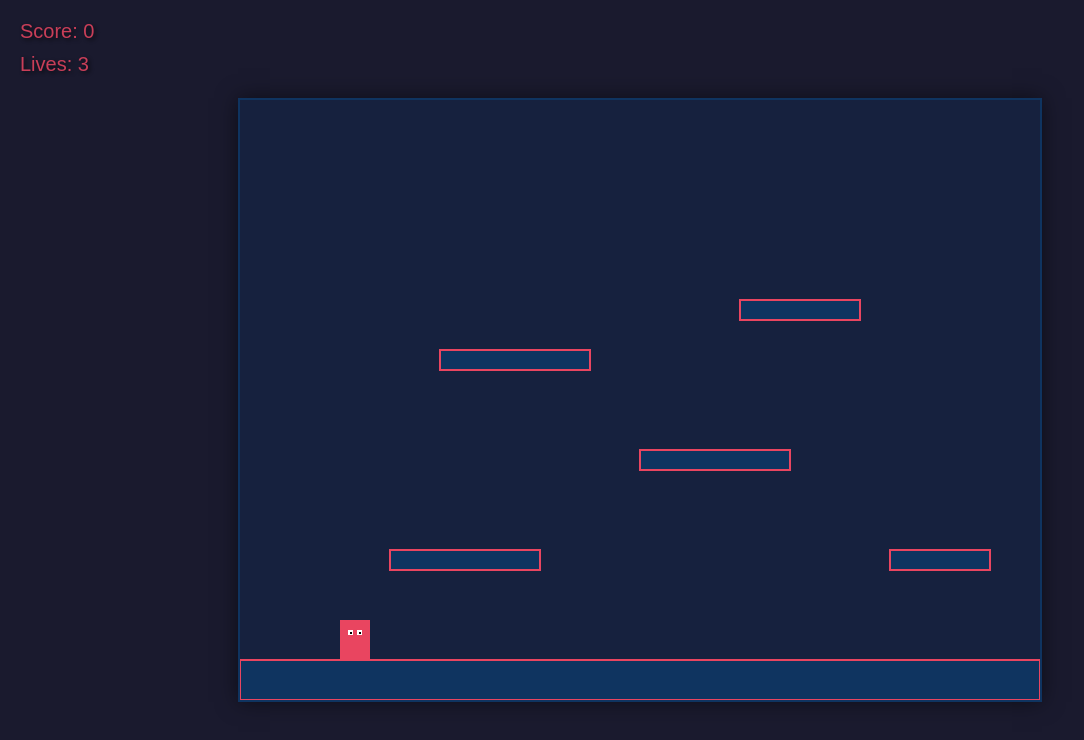
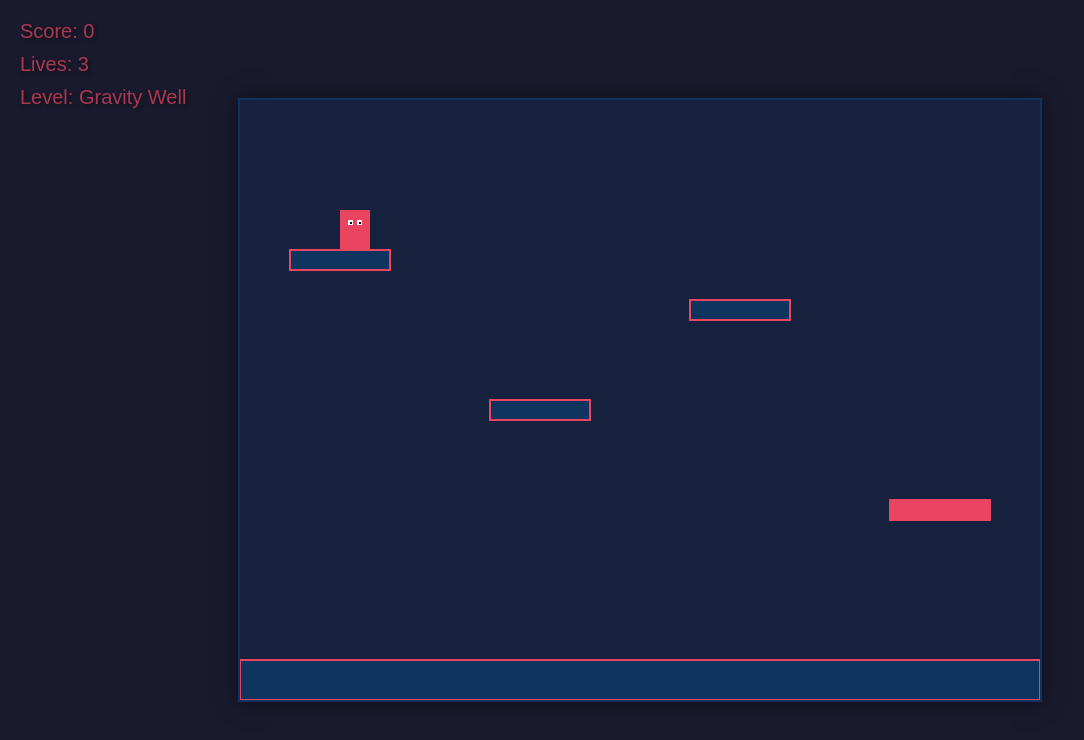
Before and after one commit to xyzza/webfun, a website built with Vite: page index.html in a window 1280 px wide. Shown: the whole page, without its empty margins (0-1084 px from the left). Built offline with nearby package versions, Linux system fonts and the light colour scheme.

Commit message:
enabled multilevel config

```diff
--- a/index.html
+++ b/index.html
@@ -41,6 +41,7 @@
     <div id="ui">
         <div id="score">Score: 0</div>
         <div id="lives">Lives: 3</div>
+        <div id="level">Level: 1</div>
     </div>
     <canvas id="gameCanvas" width="800" height="600"></canvas>
     <script type="module" src="/src/main.ts"></script>
--- a/src/Game.ts
+++ b/src/Game.ts
@@ -2,6 +2,8 @@ import { Player } from './Player';
 import { Platform } from './Platform';
 import { InputManager } from './InputManager';
 import type { GameState } from './types';
+import { LevelManager } from './levels/LevelManager';
+import { getStartingLevelId } from './levels/level-configs/index';
 
 export class Game {
   private canvas: HTMLCanvasElement;
@@ -9,6 +11,7 @@ export class Game {
   private player: Player;
   private platforms: Platform[] = [];
   private inputManager: InputManager;
+  private levelManager: LevelManager;
   private lastTime: number = 0;
   private animationId: number = 0;
 
@@ -17,6 +20,9 @@ export class Game {
     lives: 3,
     isGameOver: false,
     isPaused: false,
+    currentLevelId: '',
+    levelCompleted: false,
+    levelStartTime: 0,
   };
 
   constructor(canvasId: string) {
@@ -34,20 +40,32 @@ export class Game {
 
     this.inputManager = new InputManager();
     this.player = new Player(100, 100);
+    this.levelManager = new LevelManager();
 
-    this.initializePlatforms();
+    // Load starting level
+    this.loadLevel(getStartingLevelId());
   }
 
-  private initializePlatforms(): void {
-    // Ground
-    this.platforms.push(new Platform(0, 560, 800, 40, '#0f3460'));
+  private loadLevel(levelId: string): void {
+    const config = this.levelManager.loadLevel(levelId);
 
-    // Platforms
-    this.platforms.push(new Platform(150, 450, 150, 20, '#0f3460'));
-    this.platforms.push(new Platform(400, 350, 150, 20, '#0f3460'));
-    this.platforms.push(new Platform(200, 250, 150, 20, '#0f3460'));
-    this.platforms.push(new Platform(500, 200, 120, 20, '#0f3460'));
-    this.platforms.push(new Platform(650, 450, 100, 20, '#0f3460'));
+    // Update state
+    this.state.currentLevelId = levelId;
+    this.state.levelCompleted = false;
+    this.state.levelStartTime = Date.now();
+
+    // Create platforms
+    this.platforms = this.levelManager.createPlatforms(config);
+
+    // Configure player
+    const playerConfig = this.levelManager.getPlayerConfig();
+    this.player.configure(playerConfig.physics, playerConfig.features);
+
+    // Reset player position
+    this.player.reset(config.spawnPosition.x, config.spawnPosition.y);
+
+    // Update UI
+    this.updateUI();
   }
 
   private update(deltaTime: number): void {
@@ -65,6 +83,13 @@ export class Game {
 
     // Update score (simple time-based scoring)
     this.state.score += Math.floor(deltaTime * 10);
+
+    // Check win condition
+    if (!this.state.levelCompleted &&
+        this.levelManager.checkWinCondition(this.state, this.platforms, this.player.position)) {
+      this.onLevelComplete();
+    }
+
     this.updateUI();
   }
 
@@ -85,8 +110,13 @@ export class Game {
       this.renderGameOver();
     }
 
-    // Render pause screen
-    if (this.state.isPaused) {
+    // Render level complete screen
+    if (this.state.levelCompleted && !this.state.isGameOver) {
+      this.renderLevelComplete();
+    }
+
+    // Render pause screen (but not if level is complete)
+    if (this.state.isPaused && !this.state.levelCompleted) {
       this.renderPaused();
     }
   }
@@ -134,22 +164,80 @@ export class Game {
     );
   }
 
+  private renderLevelComplete(): void {
+    this.ctx.fillStyle = 'rgba(0, 0, 0, 0.7)';
+    this.ctx.fillRect(0, 0, this.canvas.width, this.canvas.height);
+
+    this.ctx.fillStyle = '#4CAF50';
+    this.ctx.font = '48px Arial';
+    this.ctx.textAlign = 'center';
+    this.ctx.fillText('LEVEL COMPLETE!', this.canvas.width / 2, this.canvas.height / 2 - 40);
+
+    this.ctx.fillStyle = '#ffffff';
+    this.ctx.font = '24px Arial';
+    this.ctx.fillText(
+      `Score: ${this.state.score}`,
+      this.canvas.width / 2,
+      this.canvas.height / 2 + 10
+    );
+
+    const nextLevelId = this.levelManager.getNextLevelId();
+    this.ctx.font = '18px Arial';
+    if (nextLevelId) {
+      this.ctx.fillText(
+        'Press ENTER or N for Next Level',
+        this.canvas.width / 2,
+        this.canvas.height / 2 + 50
+      );
+    } else {
+      this.ctx.fillText(
+        'All Levels Complete!',
+        this.canvas.width / 2,
+        this.canvas.height / 2 + 50
+      );
+    }
+  }
+
   private loseLife(): void {
     this.state.lives--;
 
     if (this.state.lives <= 0) {
       this.state.isGameOver = true;
     } else {
-      // Reset player position
-      this.player.reset(100, 100);
+      // Reset player position to current level's spawn point
+      const config = this.levelManager.getCurrentConfig();
+      if (config) {
+        this.player.reset(config.spawnPosition.x, config.spawnPosition.y);
+      }
     }
 
     this.updateUI();
   }
 
+  private onLevelComplete(): void {
+    this.state.levelCompleted = true;
+    this.state.isPaused = true;
+
+    console.log('Level Complete!');
+  }
+
+  public nextLevel(): void {
+    const nextLevelId = this.levelManager.getNextLevelId();
+
+    if (nextLevelId) {
+      this.loadLevel(nextLevelId);
+      this.state.isPaused = false;
+    } else {
+      console.log('Game Complete! All levels finished.');
+      // Show game complete state
+      this.state.isGameOver = true;
+    }
+  }
+
   private updateUI(): void {
     const scoreElement = document.getElementById('score');
     const livesElement = document.getElementById('lives');
+    const levelElement = document.getElementById('level');
 
     if (scoreElement) {
       scoreElement.textContent = `Score: ${this.state.score}`;
@@ -157,6 +245,11 @@ export class Game {
 
     if (livesElement) {
       livesElement.textContent = `Lives: ${this.state.lives}`;
+    }
+
+    if (levelElement) {
+      const config = this.levelManager.getCurrentConfig();
+      levelElement.textContent = config ? `Level: ${config.name}` : '';
     }
   }
 
@@ -172,10 +265,16 @@ export class Game {
     if (this.inputManager.isPausePressed()) {
       // Simple debouncing - you might want to improve this
       setTimeout(() => {
-        if (!this.state.isGameOver) {
+        if (!this.state.isGameOver && !this.state.levelCompleted) {
           this.state.isPaused = !this.state.isPaused;
         }
       }, 200);
+    }
+
+    // Handle next level
+    if (this.state.levelCompleted && !this.state.isGameOver &&
+        (this.inputManager.isKeyPressed('Enter') || this.inputManager.isKeyPressed('n'))) {
+      this.nextLevel();
     }
 
     // Handle restart
@@ -190,14 +289,13 @@ export class Game {
   };
 
   private restart(): void {
-    this.state = {
-      score: 0,
-      lives: 3,
-      isGameOver: false,
-      isPaused: false,
-    };
-    this.player.reset(100, 100);
-    this.updateUI();
+    this.state.score = 0;
+    this.state.lives = 3;
+    this.state.isGameOver = false;
+    this.state.isPaused = false;
+
+    // Reload starting level
+    this.loadLevel(getStartingLevelId());
   }
 
   public start(): void {
--- a/src/Player.ts
+++ b/src/Player.ts
@@ -1,6 +1,7 @@
 import type { GameObject, Vector2D, Collidable } from './types';
 import type { InputManager } from './InputManager';
 import type { Platform } from './Platform';
+import type { PhysicsConfig, LevelFeatures } from './levels/LevelConfig';
 
 export class Player implements GameObject, Collidable {
   position: Vector2D;
@@ -9,44 +10,97 @@ export class Player implements GameObject, Collidable {
   height: number = 40;
   color: string = '#e94560';
 
-  private readonly gravity: number = 980; // pixels per second squared
-  private readonly jumpForce: number = -450; // pixels per second
-  private readonly moveSpeed: number = 250; // pixels per second
-  private readonly maxFallSpeed: number = 600;
+  // Configurable physics parameters (defaults)
+  private gravity: number = 980;
+  private jumpForce: number = -450;
+  private moveSpeed: number = 250;
+  private maxFallSpeed: number = 600;
 
   private isGrounded: boolean = false;
   private canJump: boolean = true;
 
-  // Progressive speed system
+  // Horizontal acceleration system
   private currentSpeedMultiplier: number = 1.0;
   private lastDirection: number = 0; // -1 (left), 0 (none), 1 (right)
   private readonly speedIncreaseRate: number = 0.05; // 5% per second
   private readonly maxSpeedMultiplier: number = 4.0; // Cap at 400% speed
+
+  // Vertical acceleration system (NEW)
+  private verticalSpeedMultiplier: number = 1.0;
+  private lastVerticalDirection: number = 0; // -1 (up), 0 (none), 1 (down)
+  private verticalAccelConfig?: {
+    enabled: boolean;
+    increaseRate: number;
+    maxMultiplier: number;
+  };
+
+  // Feature flags
+  private features: LevelFeatures = {
+    horizontalAcceleration: true,
+    screenWrapping: true,
+    verticalAcceleration: false,
+  }
 
   constructor(x: number, y: number) {
     this.position = { x, y };
     this.velocity = { x: 0, y: 0 };
   }
 
+  /**
+   * Configure player physics and features for current level
+   */
+  configure(physics: PhysicsConfig, features: LevelFeatures): void {
+    this.gravity = physics.gravity;
+    this.jumpForce = physics.jumpForce;
+    this.moveSpeed = physics.moveSpeed;
+    this.maxFallSpeed = physics.maxFallSpeed;
+    this.features = features;
+
+    if (physics.verticalAcceleration) {
+      this.verticalAccelConfig = physics.verticalAcceleration;
+    }
+  }
+
   update(deltaTime: number, input: InputManager, platforms: Platform[], canvasWidth: number): void {
-    // Apply gravity
-    this.velocity.y += this.gravity * deltaTime;
+    // Vertical acceleration logic (if enabled)
+    if (this.features.verticalAcceleration && this.verticalAccelConfig?.enabled) {
+      const currentVerticalDir = this.velocity.y > 0 ? 1 : this.velocity.y < 0 ? -1 : 0;
+
+      if (currentVerticalDir === 0 || currentVerticalDir !== this.lastVerticalDirection) {
+        // At apex or direction changed - reset multiplier
+        this.verticalSpeedMultiplier = 1.0;
+      } else {
+        // Accelerating in same direction
+        this.verticalSpeedMultiplier = Math.min(
+          this.verticalSpeedMultiplier + this.verticalAccelConfig.increaseRate * deltaTime,
+          this.verticalAccelConfig.maxMultiplier
+        );
+      }
+
+      this.lastVerticalDirection = currentVerticalDir;
+    } else {
+      this.verticalSpeedMultiplier = 1.0;
+    }
+
+    // Apply gravity with vertical multiplier
+    const effectiveGravity = this.gravity * this.verticalSpeedMultiplier;
+    this.velocity.y += effectiveGravity * deltaTime;
 
     // Limit fall speed
     if (this.velocity.y > this.maxFallSpeed) {
       this.velocity.y = this.maxFallSpeed;
     }
 
-    // Horizontal movement with progressive speed increase
-    // Determine current input direction
+    // Horizontal movement
     let currentDirection = 0;
     if (input.isLeftPressed() && !input.isRightPressed()) {
       currentDirection = -1;
     } else if (input.isRightPressed() && !input.isLeftPressed()) {
       currentDirection = 1;
     }
-    // Note: If both keys pressed, currentDirection stays 0 (no movement)
 
+    // Horizontal acceleration (if enabled)
+    if (this.features.horizontalAcceleration) {
       // Speed multiplier logic
       if (currentDirection === 0) {
         // Not moving - reset multiplier
@@ -57,16 +111,18 @@ export class Player implements GameObject, Collidable {
       } else {
         // Moving in same direction - increase multiplier
         this.currentSpeedMultiplier = Math.min(
-        this.currentSpeedMultiplier + (this.speedIncreaseRate * deltaTime),
+          this.currentSpeedMultiplier + this.speedIncreaseRate * deltaTime,
           this.maxSpeedMultiplier
         );
       }
 
-    // Apply movement with current multiplier
       this.velocity.x = currentDirection * this.moveSpeed * this.currentSpeedMultiplier;
-
-    // Update last direction for next frame
       this.lastDirection = currentDirection;
+    } else {
+      // Constant speed (no acceleration)
+      this.velocity.x = currentDirection * this.moveSpeed;
+      this.currentSpeedMultiplier = 1.0;
+    }
 
     // Jump
     if (input.isJumpPressed() && this.isGrounded && this.canJump) {
@@ -91,13 +147,24 @@ export class Player implements GameObject, Collidable {
       }
     }
 
-    // Horizontal screen wrapping: teleport to opposite edge when completely off-screen
+    // Screen boundary handling
+    if (this.features.screenWrapping) {
+      // Horizontal screen wrapping: teleport to opposite edge
       if (this.position.x + this.width < 0) {
         // Player completely left of screen - wrap to right
         this.position.x = canvasWidth;
       } else if (this.position.x > canvasWidth) {
         // Player completely right of screen - wrap to left
         this.position.x = -this.width;
+      }
+    } else {
+      // Clamp to screen bounds
+      if (this.position.x < 0) {
+        this.position.x = 0;
+      }
+      if (this.position.x + this.width > canvasWidth) {
+        this.position.x = canvasWidth - this.width;
+      }
     }
   }
 
@@ -136,6 +203,9 @@ export class Player implements GameObject, Collidable {
         this.position.y = platformBounds.y + platformBounds.height;
         this.velocity.y = 0;
       }
+      // Reset vertical acceleration on vertical collision
+      this.verticalSpeedMultiplier = 1.0;
+      this.lastVerticalDirection = 0;
     }
   }
 
@@ -178,8 +248,11 @@ export class Player implements GameObject, Collidable {
     this.position = { x, y };
     this.velocity = { x: 0, y: 0 };
     this.isGrounded = false;
-    // Reset speed multiplier state
+    // Reset horizontal acceleration state
     this.currentSpeedMultiplier = 1.0;
     this.lastDirection = 0;
+    // Reset vertical acceleration state
+    this.verticalSpeedMultiplier = 1.0;
+    this.lastVerticalDirection = 0;
   }
 }
--- /dev/null
+++ b/src/levels/LevelConfig.ts
@@ -0,0 +1,69 @@
+import type { Vector2D } from '../types';
+
+/**
+ * Platform definition in level configuration
+ */
+export interface PlatformConfig {
+  x: number;
+  y: number;
+  width: number;
+  height: number;
+  color?: string;
+}
+
+/**
+ * Physics configuration per level
+ */
+export interface PhysicsConfig {
+  gravity: number;
+  jumpForce: number;
+  moveSpeed: number;
+  maxFallSpeed: number;
+  verticalAcceleration?: {
+    enabled: boolean;
+    increaseRate: number;
+    maxMultiplier: number;
+  };
+}
+
+/**
+ * Feature flags per level
+ */
+export interface LevelFeatures {
+  horizontalAcceleration: boolean;
+  screenWrapping: boolean;
+  verticalAcceleration: boolean;
+}
+
+/**
+ * Win condition for level completion
+ */
+export interface WinCondition {
+  type: 'score' | 'time' | 'reach_platform';
+  target?: number;
+  platformIndex?: number;
+}
+
+/**
+ * Complete level configuration
+ */
+export interface LevelConfig {
+  id: string;
+  name: string;
+  canvasWidth: number;
+  canvasHeight: number;
+  spawnPosition: Vector2D;
+  initialLives: number;
+  platforms: PlatformConfig[];
+  physics: PhysicsConfig;
+  features: LevelFeatures;
+  winCondition: WinCondition;
+  nextLevelId?: string | null;
+}
+
+/**
+ * Level registry - maps level IDs to configs
+ */
+export interface LevelRegistry {
+  [levelId: string]: LevelConfig;
+}
--- /dev/null
+++ b/src/levels/LevelManager.ts
@@ -0,0 +1,84 @@
+import type { LevelConfig, PhysicsConfig, LevelFeatures } from './LevelConfig';
+import type { GameState, Vector2D } from '../types';
+import { Platform } from '../Platform';
+import { getLevelConfig } from './level-configs/index';
+
+export class LevelManager {
+  private currentConfig: LevelConfig | null = null;
+
+  /**
+   * Load a level by ID
+   */
+  loadLevel(levelId: string): LevelConfig {
+    const config = getLevelConfig(levelId);
+    this.currentConfig = config;
+    return config;
+  }
+
+  /**
+   * Create platform instances from config
+   */
+  createPlatforms(config: LevelConfig): Platform[] {
+    return config.platforms.map(p =>
+      new Platform(p.x, p.y, p.width, p.height, p.color ?? '#0f3460')
+    );
+  }
+
+  /**
+   * Get player configuration for current level
+   */
+  getPlayerConfig(): { physics: PhysicsConfig; features: LevelFeatures; spawnPosition: Vector2D } {
+    if (!this.currentConfig) {
+      throw new Error('No level loaded');
+    }
+    return {
+      physics: this.currentConfig.physics,
+      features: this.currentConfig.features,
+      spawnPosition: this.currentConfig.spawnPosition,
+    };
+  }
+
+  /**
+   * Check if win condition is met
+   */
+  checkWinCondition(state: GameState, platforms: Platform[], playerPos: Vector2D): boolean {
+    const condition = this.currentConfig?.winCondition;
+    if (!condition) return false;
+
+    switch (condition.type) {
+      case 'score':
+        return state.score >= (condition.target ?? 0);
+      case 'time':
+        return (Date.now() - state.levelStartTime) >= (condition.target ?? 0);
+      case 'reach_platform': {
+        // Check if player is on target platform
+        const targetPlatform = platforms[condition.platformIndex ?? -1];
+        if (!targetPlatform) return false;
+
+        const bounds = targetPlatform.getBounds();
+        return (
+          playerPos.x >= bounds.x &&
+          playerPos.x <= bounds.x + bounds.width &&
+          playerPos.y >= bounds.y - 50 &&
+          playerPos.y <= bounds.y + 10
+        );
+      }
+      default:
+        return false;
+    }
+  }
+
+  /**
+   * Get next level ID
+   */
+  getNextLevelId(): string | null {
+    return this.currentConfig?.nextLevelId ?? null;
+  }
+
+  /**
+   * Get current level configuration
+   */
+  getCurrentConfig(): LevelConfig | null {
+    return this.currentConfig;
+  }
+}
--- /dev/null
+++ b/src/levels/level-configs/index.ts
@@ -0,0 +1,38 @@
+import type { LevelConfig, LevelRegistry } from '../LevelConfig';
+
+// Import JSON files
+import level01 from './level-01.json';
+import level02 from './level-02.json';
+
+/**
+ * Central registry of all levels
+ */
+export const LEVEL_REGISTRY: LevelRegistry = {
+  'level-01': level01 as LevelConfig,
+  'level-02': level02 as LevelConfig,
+};
+
+/**
+ * Get level by ID with validation
+ */
+export function getLevelConfig(levelId: string): LevelConfig {
+  const config = LEVEL_REGISTRY[levelId];
+  if (!config) {
+    throw new Error(`Level "${levelId}" not found in registry`);
+  }
+  return config;
+}
+
+/**
+ * Get starting level ID
+ */
+export function getStartingLevelId(): string {
+  return 'level-02';
+}
+
+/**
+ * Get all level IDs in order
+ */
+export function getAllLevelIds(): string[] {
+  return Object.keys(LEVEL_REGISTRY);
+}
--- /dev/null
+++ b/src/levels/level-configs/level-01.json
@@ -0,0 +1,33 @@
+{
+  "id": "level-01",
+  "name": "Speed Master",
+  "canvasWidth": 800,
+  "canvasHeight": 600,
+  "spawnPosition": { "x": 50, "y": 100 },
+  "initialLives": 3,
+  "platforms": [
+    { "x": 0, "y": 560, "width": 800, "height": 40, "color": "#0f3460" },
+    { "x": 150, "y": 450, "width": 150, "height": 20, "color": "#0f3460" },
+    { "x": 400, "y": 350, "width": 150, "height": 20, "color": "#0f3460" },
+    { "x": 180, "y": 250, "width": 170, "height": 20, "color": "#0f3460" },
+    { "x": 700, "y": 150, "width": 120, "height": 20, "color": "#0f3460" },
+    { "x": 650, "y": 450, "width": 100, "height": 20, "color": "#0f3460" },
+    { "x": 30, "y": 60, "width": 50, "height": 20, "color": "#e94560" }
+  ],
+  "physics": {
+    "gravity": 980,
+    "jumpForce": -450,
+    "moveSpeed": 250,
+    "maxFallSpeed": 600
+  },
+  "features": {
+    "horizontalAcceleration": true,
+    "screenWrapping": true,
+    "verticalAcceleration": false
+  },
+  "winCondition": {
+    "type": "reach_platform",
+    "platformIndex": 6
+  },
+  "nextLevelId": "level-02"
+}
--- /dev/null
+++ b/src/levels/level-configs/level-02.json
@@ -0,0 +1,36 @@
+{
+  "id": "level-02",
+  "name": "Gravity Well",
+  "canvasWidth": 800,
+  "canvasHeight": 600,
+  "spawnPosition": { "x": 100, "y": 50 },
+  "initialLives": 3,
+  "platforms": [
+    { "x": 0, "y": 560, "width": 800, "height": 40, "color": "#0f3460" },
+    { "x": 50, "y": 150, "width": 100, "height": 20, "color": "#0f3460" },
+    { "x": 250, "y": 300, "width": 100, "height": 20, "color": "#0f3460" },
+    { "x": 450, "y": 200, "width": 100, "height": 20, "color": "#0f3460" },
+    { "x": 650, "y": 400, "width": 100, "height": 20, "color": "#e94560" }
+  ],
+  "physics": {
+    "gravity": 980,
+    "jumpForce": -450,
+    "moveSpeed": 250,
+    "maxFallSpeed": 1200,
+    "verticalAcceleration": {
+      "enabled": true,
+      "increaseRate": 0.08,
+      "maxMultiplier": 3.0
+    }
+  },
+  "features": {
+    "horizontalAcceleration": false,
+    "screenWrapping": false,
+    "verticalAcceleration": true
+  },
+  "winCondition": {
+    "type": "reach_platform",
+    "platformIndex": 4
+  },
+  "nextLevelId": null
+}
--- a/src/types.ts
+++ b/src/types.ts
@@ -27,4 +27,8 @@ export interface GameState {
   lives: number;
   isGameOver: boolean;
   isPaused: boolean;
+  // Level tracking
+  currentLevelId: string;
+  levelCompleted: boolean;
+  levelStartTime: number;
 }
```
Lines whose indentation alone changed are shown as unchanged.
